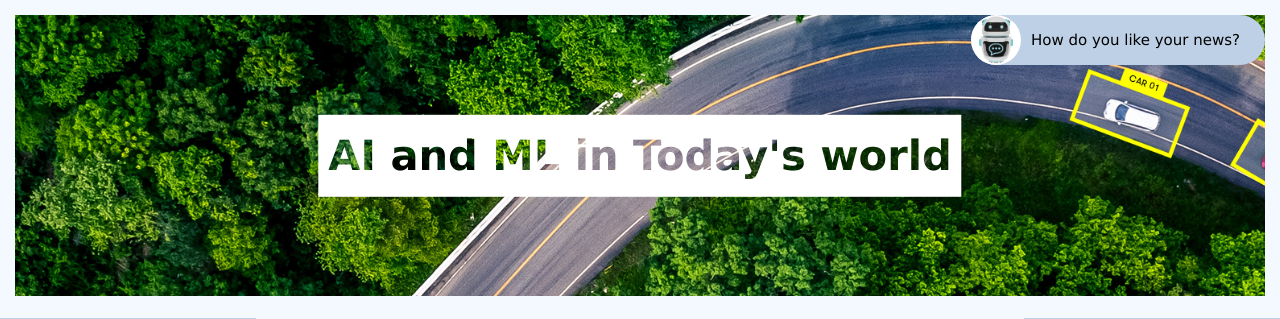
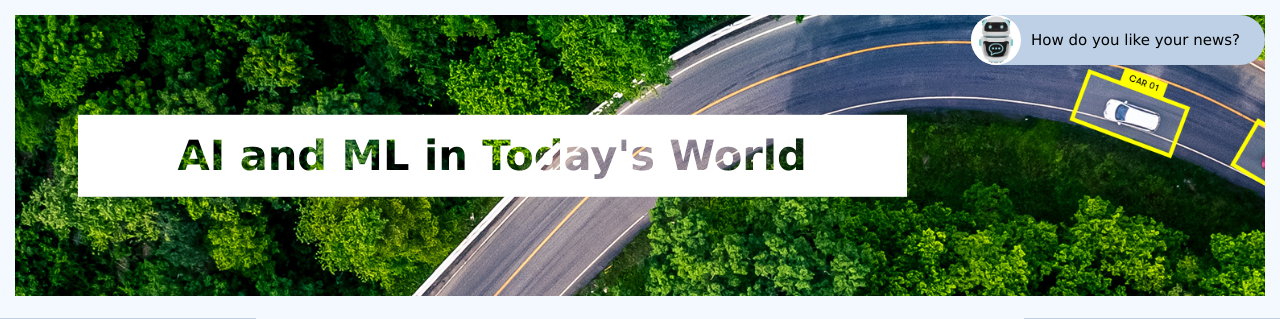
Before and after one commit to nervecentergarage/structured-journalism-content-templates, a Flask app: page /theme in a window 1280 px wide. Shown: the top 319 px of the page. Run offline with Flask 2, Linux system fonts and the light colour scheme.

Commit message:
Reposition Theme title, add page titles and favicons

```diff
--- a/Code/MiniSite/ContentSamples/sponsor.json
+++ b/Code/MiniSite/ContentSamples/sponsor.json
@@ -29,7 +29,7 @@
                 "link_text": "Contact Us"
             }
         ],
-        "theme": "AI and ML in Today's world",
+        "theme": "AI and ML in Today's World",
         "theme_description": "We're looking for articles that are mostly positive about how AI is making an impact on people's lives in 2020 and the next 12 months",
         "welcome": "Humanity has gone through multiple revolutions: agricultural, industrial, informational, etc...and now we are now at the beginning of the AI revolution, which is an interesting place. People talk a lot about and imagine how AI's future potential could affect our lives, but we don't always recognize how AI is affecting us now. The AI Center of Excellence is sponsoring this collection to bring together multiple stories about how AI affects people today."
     }
--- a/Code/MiniSite/templates/theme.html
+++ b/Code/MiniSite/templates/theme.html
@@ -1,5 +1,7 @@
 <!DOCTYPE html>
 <html>
+<title>YouNews</title>
+<link rel="shortcut icon" type="image/jpg" href="static/favicon.ico"/>
 <head>
   <meta name="viewport" content="width=device-width, initial-scale=1.0">
 
@@ -161,14 +163,15 @@ html, body {
   font-size: 3.25vw;
   font-weight: bold;
   margin: 0 auto;
-  padding: 10px;
+  padding: 10px 100px 10px 100px;
   width: auto;
   text-align: left;
   position: absolute;
   top: 50%;
-  left: 50%;
-  margin-right: -50%;
-  transform: translate(-50%, -50%);
+  /* bottom: 50%; */
+  /* left: 50%; */
+  margin-left: 5%;
+  transform: translate(0%, -50%);
   mix-blend-mode: screen;
 }
 
--- a/Code/MiniSite/templates/topic.html
+++ b/Code/MiniSite/templates/topic.html
@@ -1,6 +1,7 @@
 <!DOCTYPE html>
 <html>
-<title>W3.CSS Template</title>
+<title>YouNews Topics</title>
+<link rel="shortcut icon" type="image/jpg" href="static/favicon.ico"/>
 <meta charset="UTF-8">
 <meta name="viewport" content="width=device-width, initial-scale=1">
 <link rel="stylesheet" href="https://www.w3schools.com/w3css/4/w3.css">
```
Also changed, not shown: Code/MiniSite/static/favicon.ico (added).
